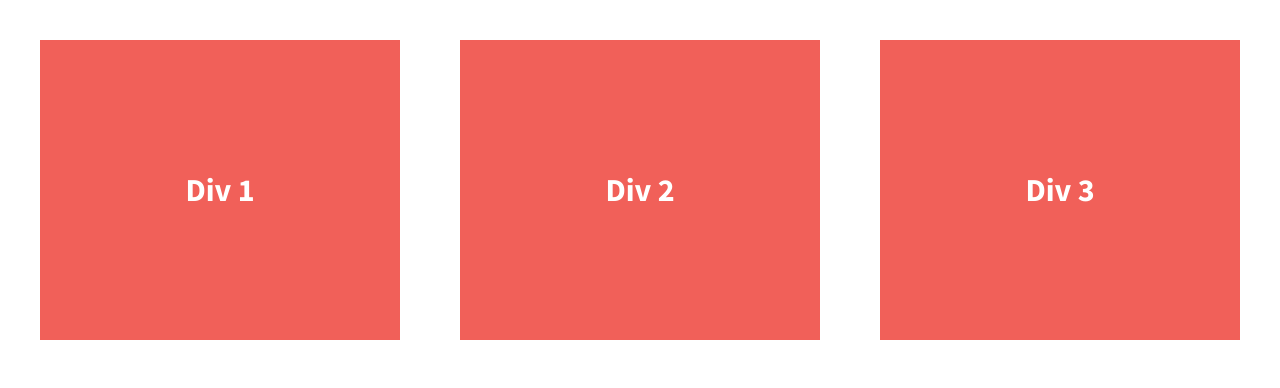
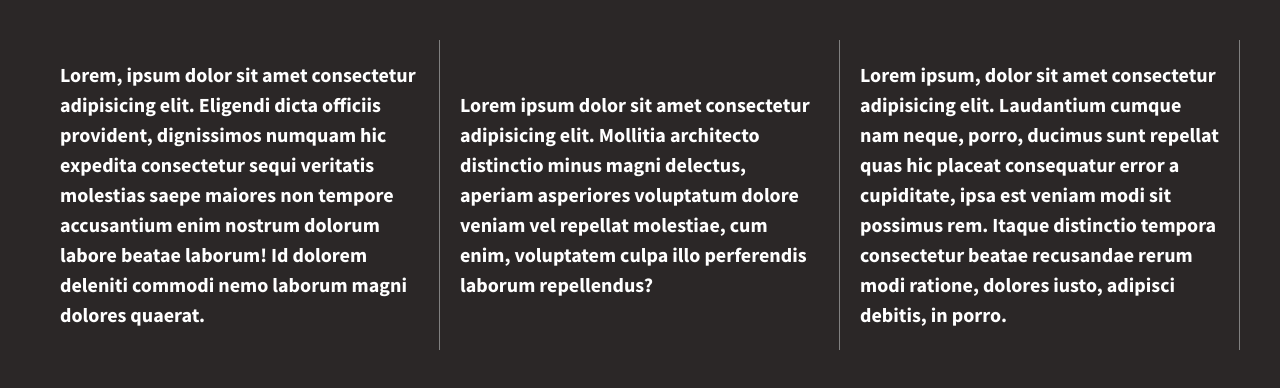
Before and after one commit to henry-salliss/flexgrid, a plain HTML site: page index.html in a window 1280 px wide. Drawn offline with nearby package versions, Linux system fonts and the light colour scheme.

Commit message:
changed bg color and added border

```diff
--- a/css/main.css
+++ b/css/main.css
@@ -106,6 +106,7 @@ body {
   padding: 2em;
   font-size: 1.25em;
   height: 100%;
+  background: rgb(43, 39, 39);
 }
 
 .wrapper {
@@ -120,12 +121,14 @@ body {
   color: #fff;
   line-height: 1.5em;
   font-size: 1.6em;
-  background-color: #f16059;
-  height: 300px;
+  height: auto;
   width: 30%;
   display: flex;
   justify-content: center;
   align-items: center;
+  padding: 20px;
+  font-size: 1em;
+  border-right: 1px solid gray;
 }
 
 
--- a/index.html
+++ b/index.html
@@ -23,13 +23,13 @@
 
         <section class="wrapper">
             <div class="div-1">
-                Div 1
+                Lorem, ipsum dolor sit amet consectetur adipisicing elit. Eligendi dicta officiis provident, dignissimos numquam hic expedita consectetur sequi veritatis molestias saepe maiores non tempore accusantium enim nostrum dolorum labore beatae laborum! Id dolorem deleniti commodi nemo laborum magni dolores quaerat.
             </div>
             <div class="div-2">
-                Div 2
+                Lorem ipsum dolor sit amet consectetur adipisicing elit. Mollitia architecto distinctio minus magni delectus, aperiam asperiores voluptatum dolore veniam vel repellat molestiae, cum enim, voluptatem culpa illo perferendis laborum repellendus?
             </div>
             <div class="div-3">
-                Div 3
+                Lorem ipsum, dolor sit amet consectetur adipisicing elit. Laudantium cumque nam neque, porro, ducimus sunt repellat quas hic placeat consequatur error a cupiditate, ipsa est veniam modi sit possimus rem. Itaque distinctio tempora consectetur beatae recusandae rerum modi ratione, dolores iusto, adipisci debitis, in porro.
             </div>
         </section>
 
```
